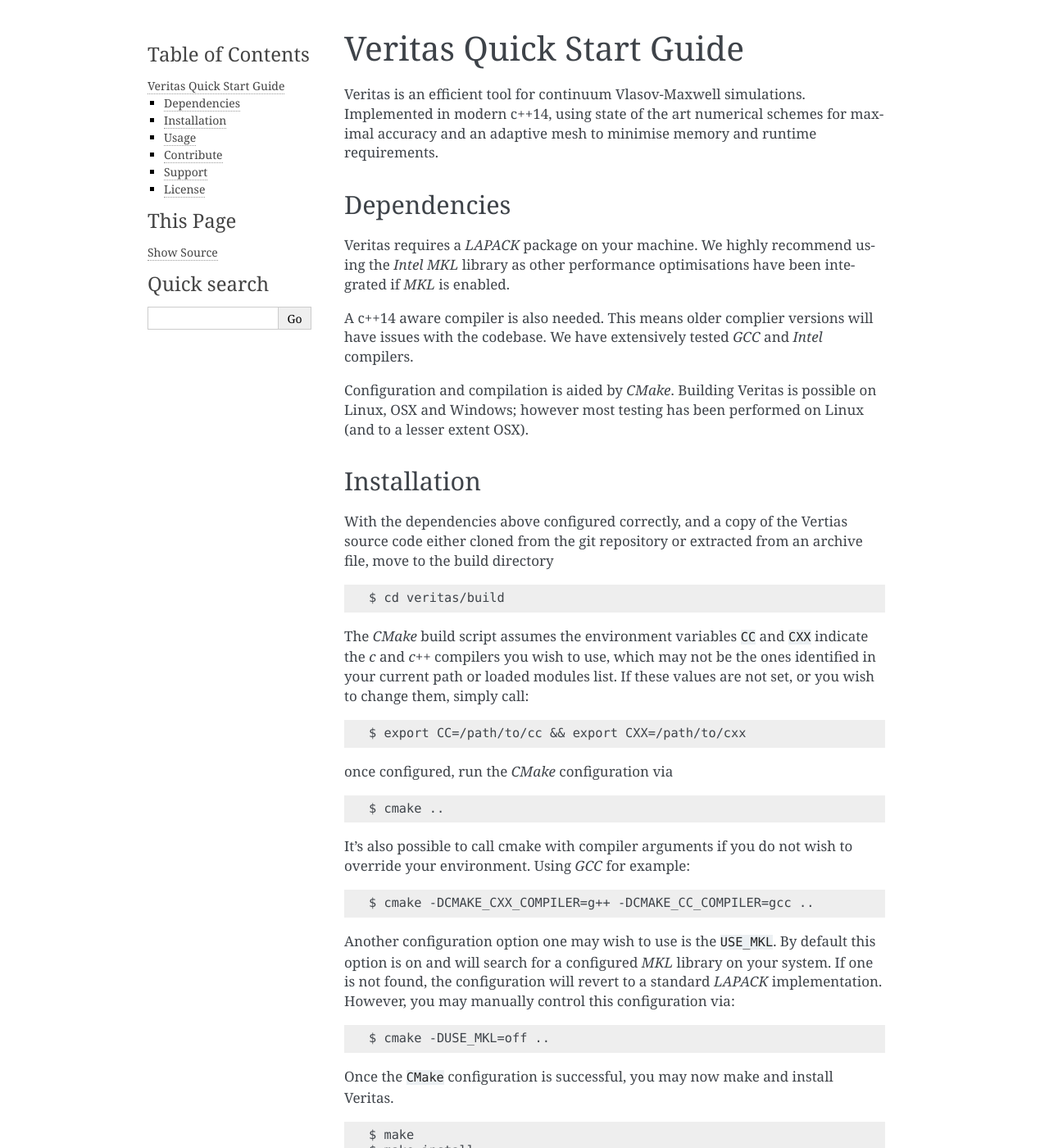
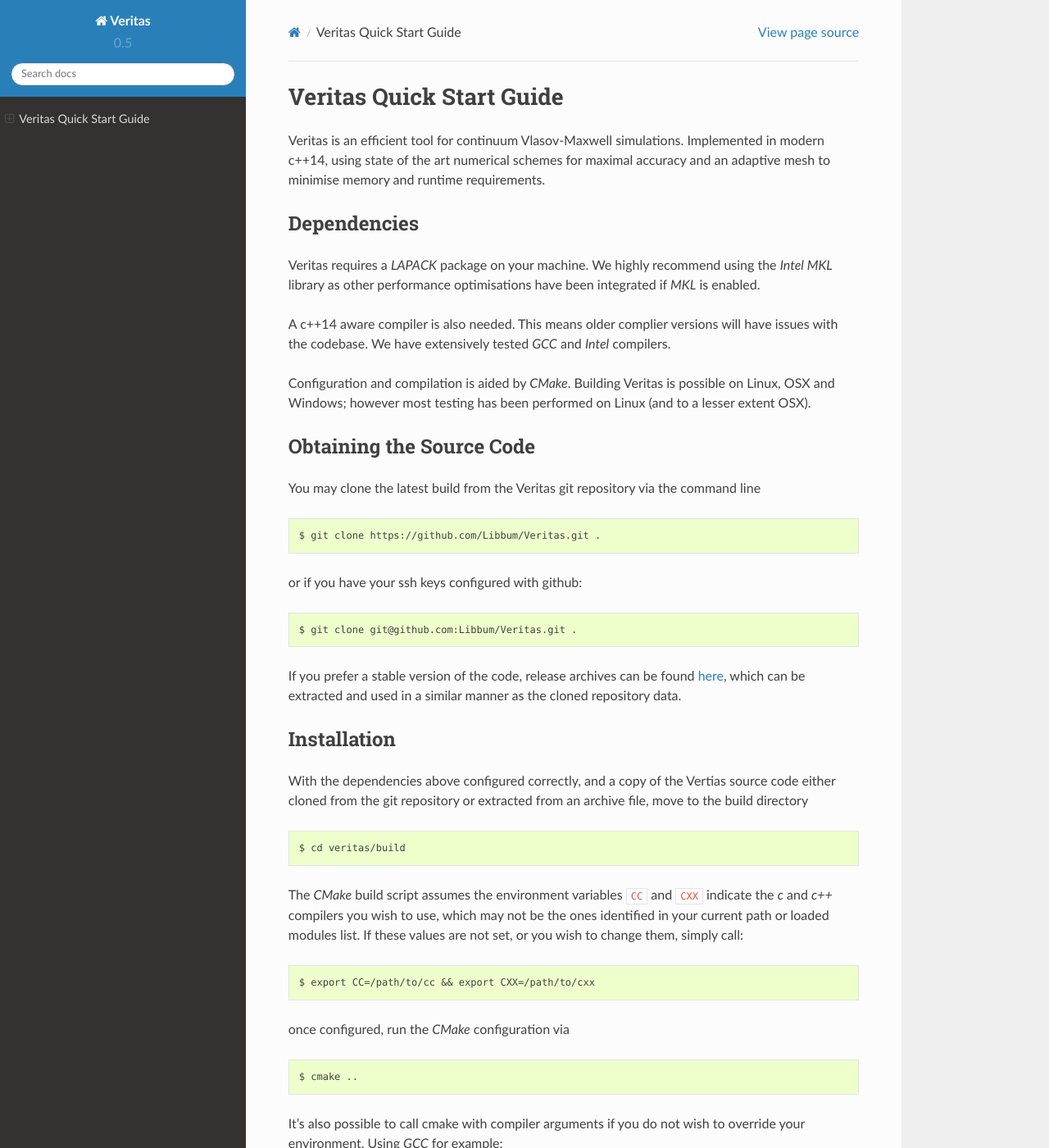
Before and after one commit to Libbum/Veritas, a Sphinx documentation site: the page built from docs/index.rst, in a window 1280 px wide and 1400 px high. Shown: the whole window at 82% size. Built offline with Sphinx 7.4.7 and the Read the Docs theme 2.0.0, drawn with Linux system fonts in a browser that asks for light colours; some of the changed text lies outside the part shown.

Commit message:
Theme, obtaining

```diff
--- a/docs/conf.py
+++ b/docs/conf.py
@@ -123,7 +123,7 @@
 # The theme to use for HTML and HTML Help pages.  See the documentation for
 # a list of builtin themes.
 #
-html_theme = 'alabaster'
+html_theme = 'sphinx_rtd_theme'
 
 # Theme options are theme-specific and customize the look and feel of a theme
 # further.  For a list of options available for each theme, see the
--- a/docs/index.rst
+++ b/docs/index.rst
@@ -19,6 +16,20 @@
 
 Configuration and compilation is aided by *CMake*.
 Building Veritas is possible on Linux, OSX and Windows; however most testing has been performed on Linux (and to a lesser extent OSX).
+
+
+Obtaining the Source Code
+-------------------------
+
+You may clone the latest build from the Veritas git repository via the command line ::
+
+   $ git clone https://github.com/Libbum/Veritas.git .
+
+or if you have your ssh keys configured with github::
+
+   $ git clone git@github.com:Libbum/Veritas.git .
+
+If you prefer a stable version of the code, release archives can be found `here <https://github.com/Libbum/Veritas/releases>`_, which can be extracted and used in a similar manner as the cloned repository data.
 
 Installation
 ------------
```
Also changed, not shown: other parts of docs/index.rst (+0 -3 lines).
